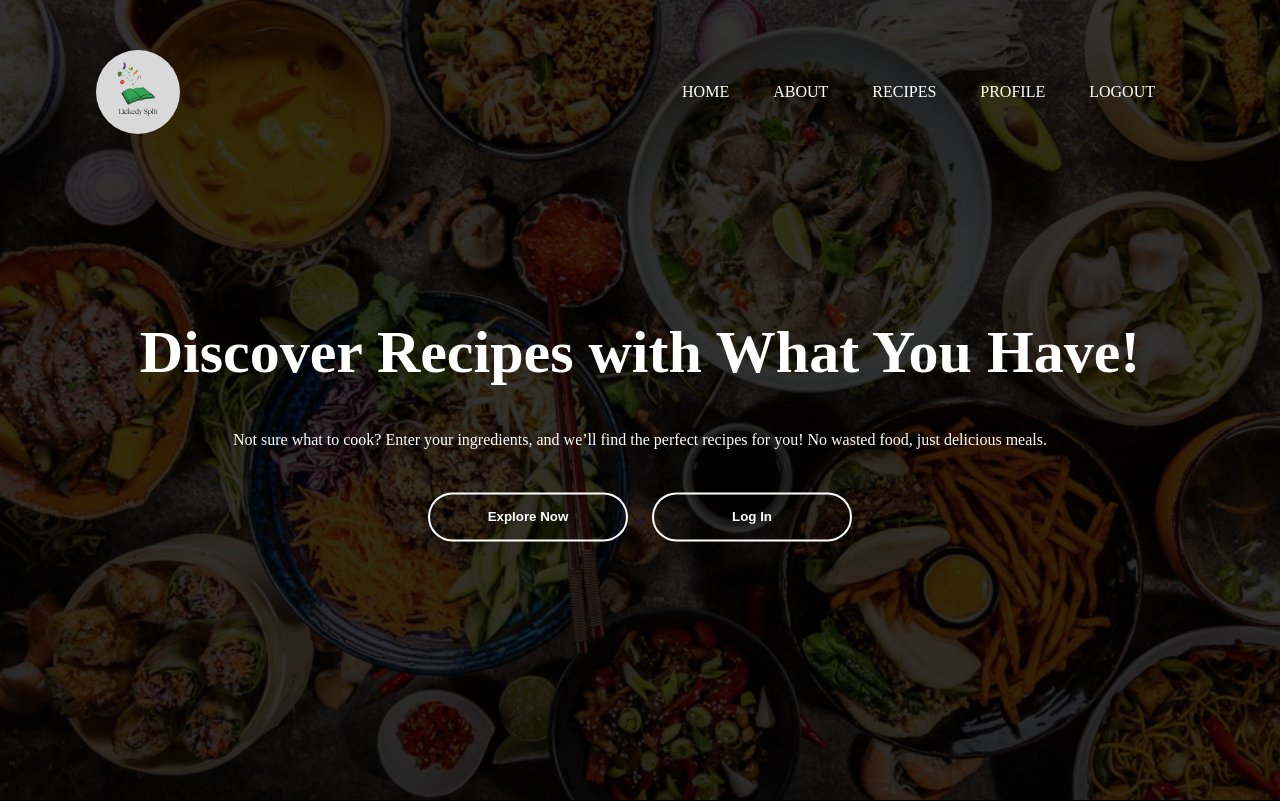
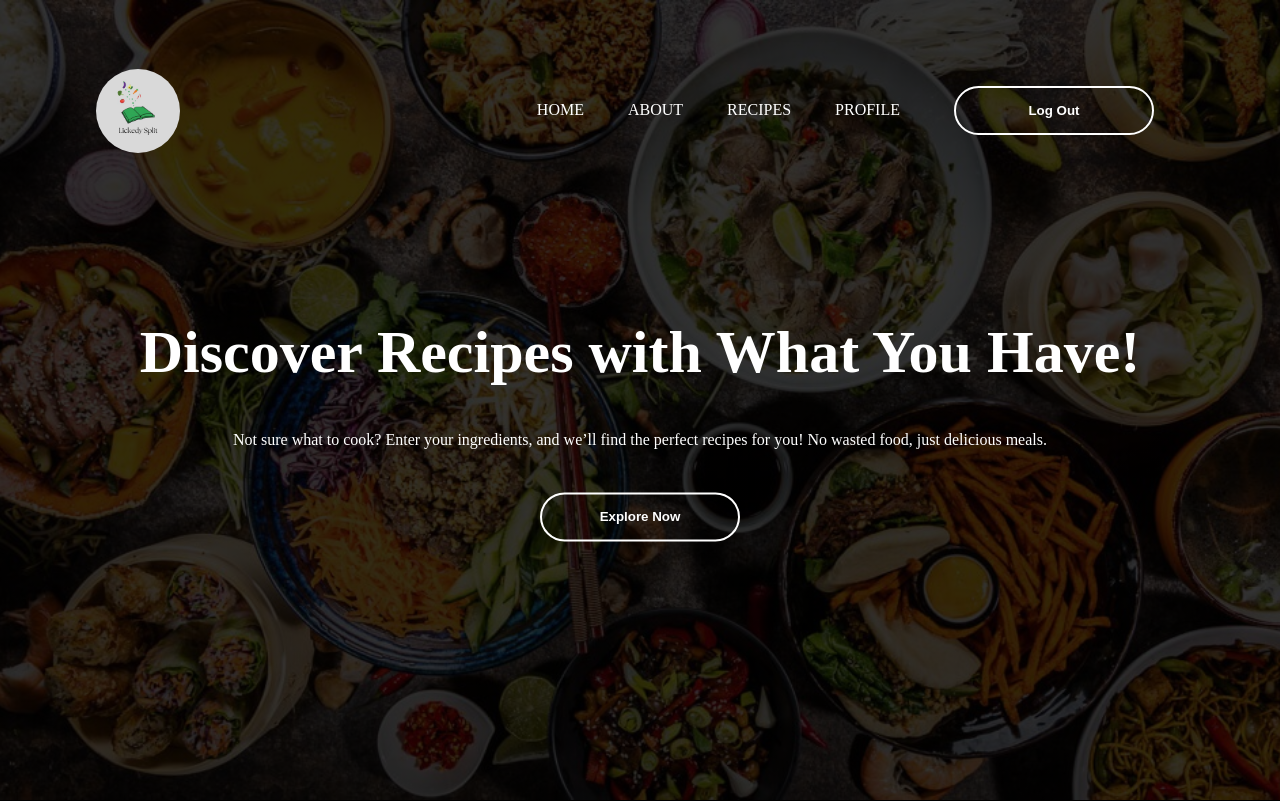
Before and after one commit to jasonemyers/WINTER_25_Final_Iterations, a Django app: page /lickedy_split/home/ in a window 1280 px wide. Shown: the top 801 px of the page. Run offline with Django 5.2, Linux system fonts and the light colour scheme; a user stored in the database is signed in.

Commit message:
added in logout need to fix look

```diff
--- a/cookbook/cookbook/settings.py
+++ b/cookbook/cookbook/settings.py
@@ -124,5 +124,6 @@ STATIC_URL = 'static/'
 DEFAULT_AUTO_FIELD = 'django.db.models.BigAutoField'
 
 LOGIN_REDIRECT_URL = "/lickedy_split/profile/"
+LOGOUT_REDIRECT_URL = "/lickedy_split/home/"
 
 AUTH_USER_MODEL = 'lickedy_split.NewUser'
--- a/cookbook/lickedy_split/static/lickedy_split/css/base.css
+++ b/cookbook/lickedy_split/static/lickedy_split/css/base.css
@@ -47,6 +47,7 @@ html, body {
 .logo:hover img {
     transform: scale(1.1); /* Zoom in effect */
 }
+
 .navbar ul li {
     list-style: none;
     display: inline-block;
@@ -72,6 +73,14 @@ html, body {
 .navbar ul li:hover:after{
     width: 100%;
 }
+
+.navbar a:hover, .dropdown:hover .dropbtn {
+    background-color: red;
+  }
+
+
+
+/*
 .dropdown {
   float: right;
   overflow: hidden;
@@ -88,11 +97,10 @@ html, body {
   font-family: inherit;
   margin: 0;
 }
+*/
 
-.navbar a:hover, .dropdown:hover .dropbtn {
-  background-color: red;
-}
 
+/*
 .navbar .dropdown-content {
   display: none;
   position: absolute;
@@ -118,6 +126,8 @@ html, body {
 .dropdown:hover .dropdown-content {
   display: block;
 }
+
+*/
 
 
 footer {
--- a/cookbook/lickedy_split/templates/lickedy_split/base.html
+++ b/cookbook/lickedy_split/templates/lickedy_split/base.html
@@ -33,7 +33,12 @@
                 <li><a href="{% url 'about' %}">About</a></li>
                 <li><a href="{% url 'recipes' %}">Recipes</a></li>
                 <li><a href="{% url 'profile' %}">Profile</a></li>
-                <li><a href="#">Logout</a>></li>
+                <li>
+                    <form action="{% url 'logout' %}" method="post">
+                        {% csrf_token %}
+                        <button type="submit" class="nav-link">Log Out</button>
+                  </form>
+                </li>
                 {% else %}
                 <li><a href="{% url 'home' %}">Home</a></li>
                 <li><a href="{% url 'about' %}">About</a></li>
--- a/cookbook/lickedy_split/templates/lickedy_split/home.html
+++ b/cookbook/lickedy_split/templates/lickedy_split/home.html
@@ -18,9 +18,6 @@
             <a href="{% url 'recipes' %}">
                 <button type="button">Explore Now</button>
             </a>
-            <a href="{% url 'login' %}">
-                <button type="button">Log In</button>
-            </a>
         </div>
     </div>
 {% endblock %}
```
Also changed, not shown: cookbook/db.sqlite3, cookbook/lickedy_split/static/lickedy_split/css/new_home.css (line endings or trailing spaces).
